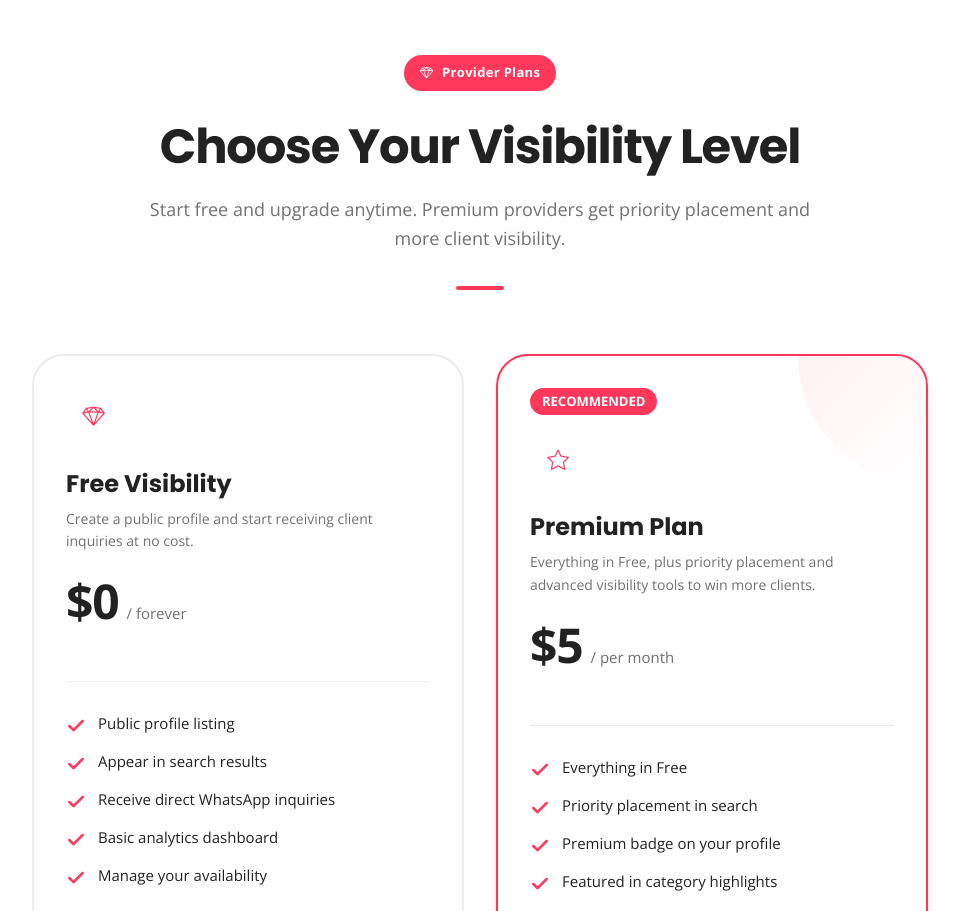
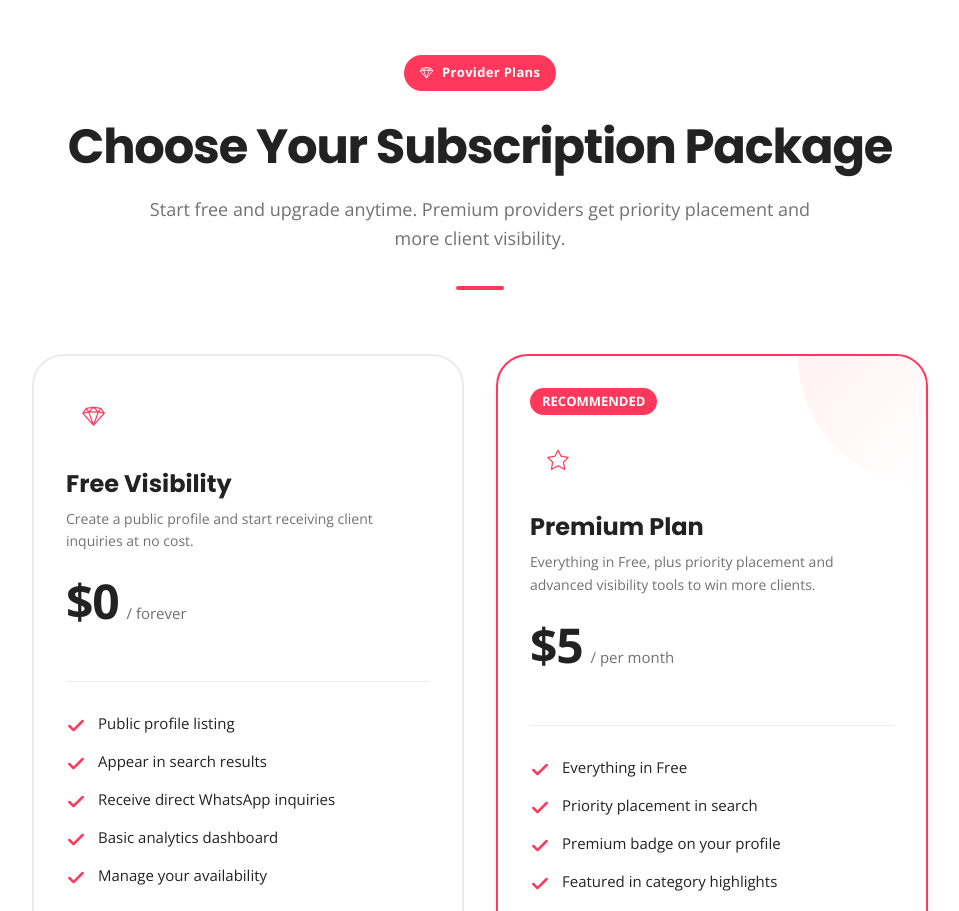
Before and after one commit to Gaulotechnology/skillznet, a React (Vite) app in the folder skillzlink-frontend/: page / in a window 1280 px wide. Shown: the part 5240-6151 px from the top of the page, without its empty margins (160-1119 px from the left). Built offline with nearby package versions, Linux system fonts and the light colour scheme; no server answers.

Commit message:
rename pricing section title

```diff
--- a/skillzlink-frontend/src/components/landing/PlatformFeatures.tsx
+++ b/skillzlink-frontend/src/components/landing/PlatformFeatures.tsx
@@ -115,7 +115,7 @@ export function PlatformFeatures({ showPlans = true }: { showPlans?: boolean })
                 Provider Plans
               </div>
               <h2 className="text-3xl md:text-5xl font-bold text-[#222222] mb-6 tracking-tight leading-[1.1]">
-                Choose Your Visibility Level
+                Choose your subscription package
               </h2>
               <p className="text-lg text-[#717171] max-w-2xl mx-auto font-normal leading-relaxed">
                 Start free and upgrade anytime. Premium providers get priority placement and more client visibility.
```
